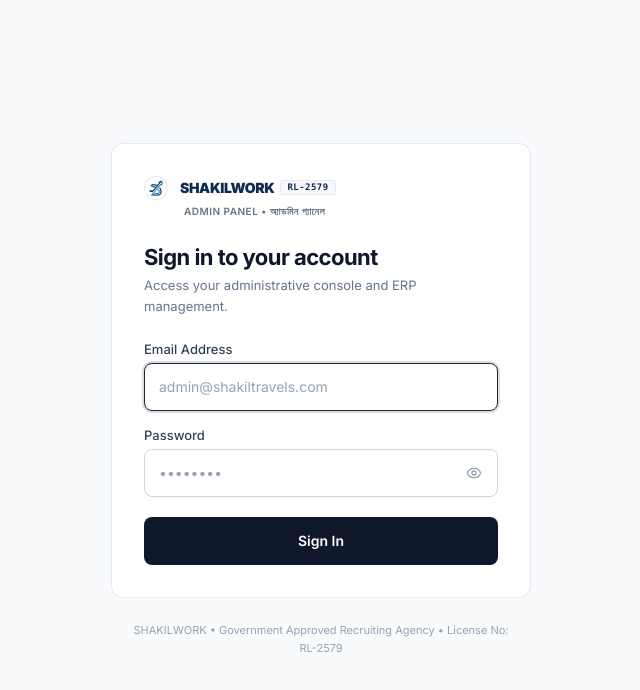
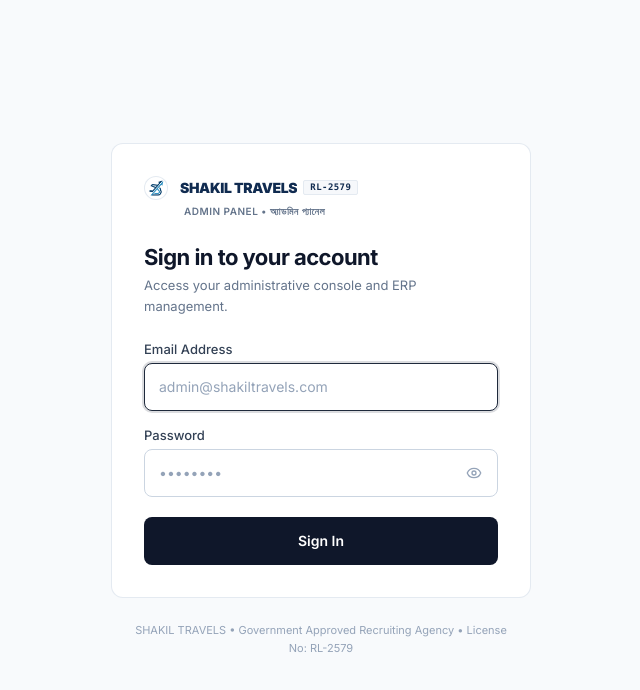
Before and after one commit to arfanshakil14ok/shakil-travels, a Next.js app: page /admin/login in a window 1280 px wide. Shown: the top 690 px of the page, without its empty margins (319-959 px from the left). Built offline with nearby package versions, Linux system fonts and the light colour scheme; no server answers.

Commit message:
brand name fix

```diff
--- a/package.json
+++ b/package.json
@@ -1,8 +1,8 @@
 {
-  "name": "shakil-global-recruitment",
+  "name": "shakil-travels-recruitment",
   "version": "1.0.0",
   "private": true,
-  "description": "Production-ready recruitment management platform for SHAKIL GLOBAL RECRUITMENT",
+  "description": "Production-ready recruitment management platform for SHAKIL TRAVELS",
   "scripts": {
     "dev": "next dev",
     "build": "prisma generate && next build",
--- a/src/app/admin/jobs/[id]/edit/page.tsx
+++ b/src/app/admin/jobs/[id]/edit/page.tsx
@@ -238,7 +238,7 @@
       .join('\n');
 
     const template = `JOB DEMAND SUMMARY / নিয়োগ বিবরণী:
-We are officially recruiting qualified and disciplined personnel for the position of "${title}" in ${countryName}. Selected candidates will be deployed under official employment contracts with complete visa and travel processing handled by SHAKILWORK (RL-2579).
+We are officially recruiting qualified and disciplined personnel for the position of "${title}" in ${countryName}. Selected candidates will be deployed under official employment contracts with complete visa and travel processing handled by SHAKIL TRAVELS (RL-2579).
 
 KEY RESPONSIBILITIES / কাজের দায়িত্ব ও ভূমিকা:
 1. Carry out trade-specific duties related to ${title} adhering to international project guidelines and safety protocols.
@@ -260,7 +260,7 @@
 ${formData.skillsRequired ? `• Required Skills: ${formData.skillsRequired}` : ''}
 
 RECRUITMENT PROCESS / নিয়োগ প্রক্রিয়া:
-Direct screening by SHAKILWORK Technical Selection Team → Medical Fitness Test (GAMCA / Embassy Approved) → Visa Stamping & BMET Smart Card Clearance → Pre-Departure Briefing & Flight Departure.`;
+Direct screening by SHAKIL TRAVELS Technical Selection Team → Medical Fitness Test (GAMCA / Embassy Approved) → Visa Stamping & BMET Smart Card Clearance → Pre-Departure Briefing & Flight Departure.`;
 
     setFormData((prev) => ({ ...prev, description: template }));
     success('Job description template auto-generated!');
--- a/src/app/admin/jobs/new/page.tsx
+++ b/src/app/admin/jobs/new/page.tsx
@@ -187,7 +187,7 @@
       .join('\n');
 
     const template = `JOB DEMAND SUMMARY / নিয়োগ বিবরণী:
-We are officially recruiting qualified and disciplined personnel for the position of "${title}" in ${countryName}. Selected candidates will be deployed under official employment contracts with complete visa and travel processing handled by SHAKILWORK (RL-2579).
+We are officially recruiting qualified and disciplined personnel for the position of "${title}" in ${countryName}. Selected candidates will be deployed under official employment contracts with complete visa and travel processing handled by SHAKIL TRAVELS (RL-2579).
 
 KEY RESPONSIBILITIES / কাজের দায়িত্ব ও ভূমিকা:
 1. Carry out trade-specific duties related to ${title} adhering to international project guidelines and safety protocols.
@@ -209,7 +209,7 @@
 ${formData.skillsRequired ? `• Required Skills: ${formData.skillsRequired}` : ''}
 
 RECRUITMENT PROCESS / নিয়োগ প্রক্রিয়া:
-Direct screening by SHAKILWORK Technical Selection Team → Medical Fitness Test (GAMCA / Embassy Approved) → Visa Stamping & BMET Smart Card Clearance → Pre-Departure Briefing & Flight Departure.`;
+Direct screening by SHAKIL TRAVELS Technical Selection Team → Medical Fitness Test (GAMCA / Embassy Approved) → Visa Stamping & BMET Smart Card Clearance → Pre-Departure Briefing & Flight Departure.`;
 
     setFormData((prev) => ({ ...prev, description: template }));
     if (fieldErrors.description) {
--- a/src/config/brand.ts
+++ b/src/config/brand.ts
@@ -5,10 +5,10 @@
 
 export const BRAND = {
   // Official Company Identity
-  name: 'SHAKILWORK',
-  shortName: 'SHAKILWORK',
-  legalName: 'SHAKILWORK / SHAKIL TRAVELS',
-  bengaliName: 'শাকিলওয়ার্ক',
+  name: 'SHAKIL TRAVELS',
+  shortName: 'SHAKIL TRAVELS',
+  legalName: 'SHAKIL TRAVELS',
+  bengaliName: 'শাকিল ট্রাভেলস',
   agencyName: 'SHAKIL TRAVELS',
   agencyNameBn: 'শাকিল ট্রাভেলস',
 
```
